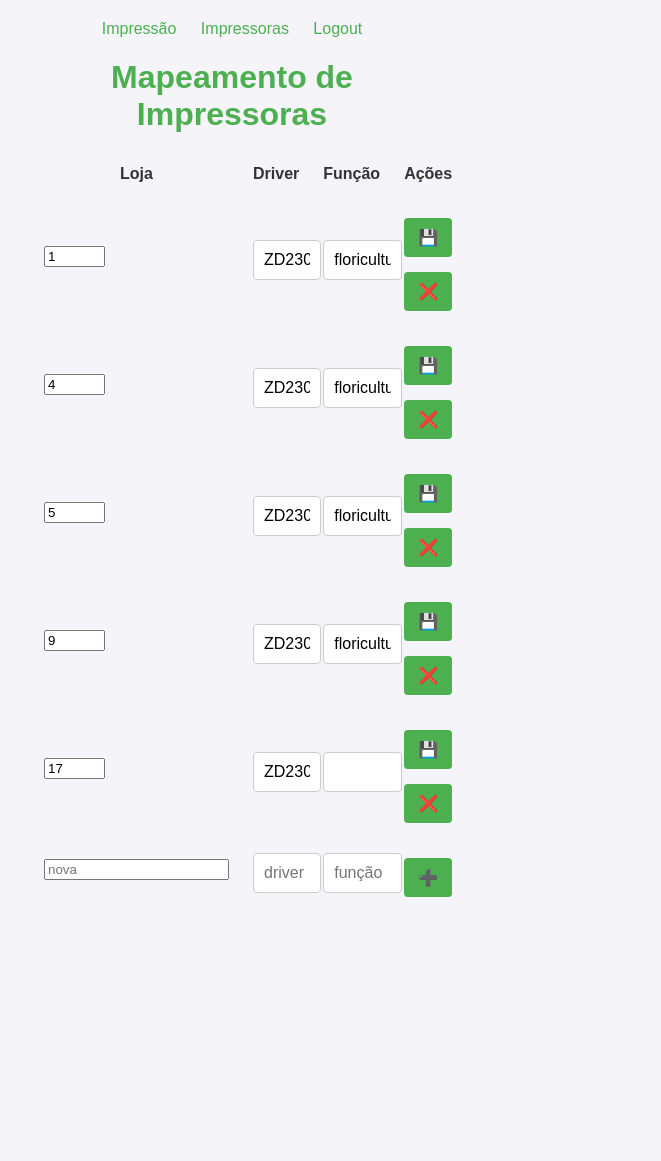
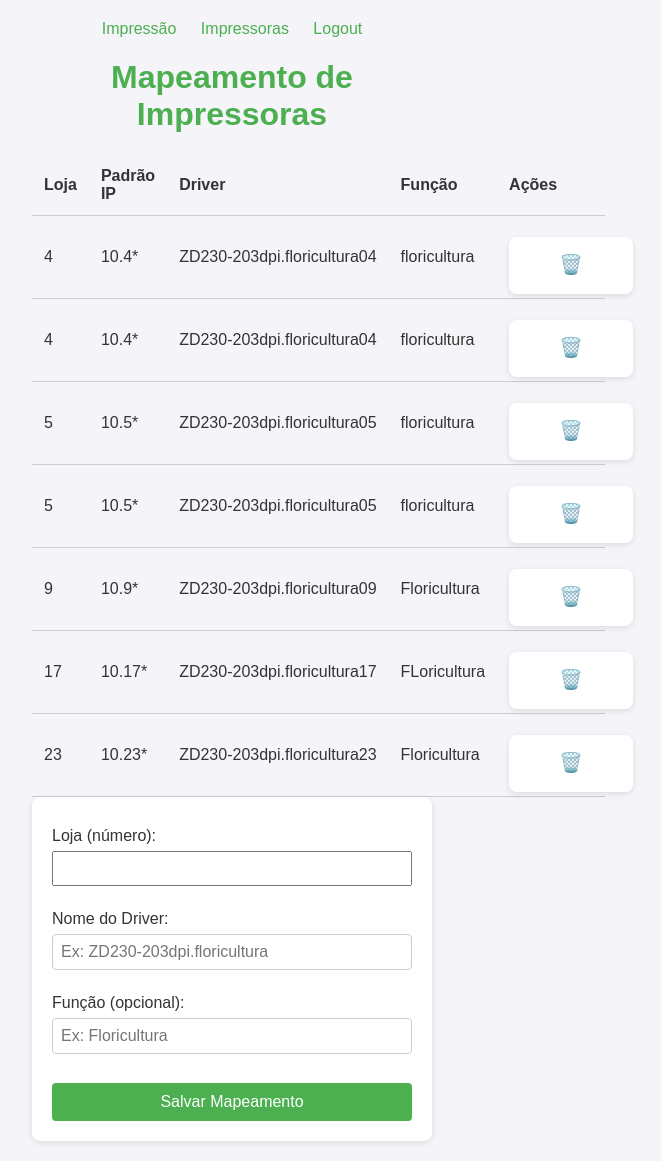
Before and after one commit to Deyvidhalaten/ImpressoraZQ230, a Flask app: page /printers in a window 1280 px wide. Shown: the whole page, without its empty margins (408-1069 px from the left). Before the commit the page ends 897 px from the top, so only its background shows below. Run offline with Flask 3, Linux system fonts and the light colour scheme; parts of the project's set-up code (start-up, migrations or seed data) failed here and were passed over.

Commit message:
feature/mapeamento-loja-por-ip
Sistema busca sua loja atravez do IP que está fazendo a busca, entretanto isso se mostrou pouco eficiente, com o ideal sendo uma tela de login para usuarios e cada loja terá acesso a apenas x impressoras, uma forma de limitar o acesso e a visualização dos documentos de impressão.
Atualmente o sistema libera acesso a todos os drivers da rede, podendo a pessoa excluir de outras lojas quando logado como Admin.
Feito um arquivo simples txt, mas bati com outro problema, as informações de posicionamento esquerda e direita fica o mesmo para todas as lojas, precisando de outra feature para atualizar as demais tabelas..

Principais Features:
Servidor Rodando via IP sem precisar rodar uma aplicação local.
Mapeamento do IP por loja e lista de impressoras e Drivers por loja.
Features futuras necessarias: Atualizar o arquivo de printers.txt para um csv como um banco de dados leve para poder comportar 2 variaveis novas LS POS tanto da floricultura quanto do FFLV, podendo assim armazenar as informações pessoais de configuração de cada loja.
Limitar a visibilidade das impressoras para o usuario nivel 2 (Admin local de loja) e manter nivel total para usuarios de nivel 3 (Admin Geral)
Features Futuras: tela de Logs, mesmo que crache o sistema a tela de logs precisa manter aberta e exibir todos os acessos de usuarios, junto com a edição ou adição de informações:

```diff
--- a/app.py
+++ b/app.py
@@ -498,23 +498,27 @@ def login():
 @app.route("/printers", methods=["GET","POST"])
 def printers():
     mappings = load_printer_map()
-    # Ordenamento do menor para o maior
     mappings.sort(key=lambda m: int(m['loja'] or 0))
+
     if request.method == "POST":
-        # pega valores do form
+        # ——— Tratar exclusão primeiro ———
+        if request.form.get("action") == "delete":
+            pattern_to_delete = request.form.get("pattern")
+            mappings = [m for m in mappings if m["pattern"] != pattern_to_delete]
+            save_printer_map(mappings)
+            flash(f"🗑️ Mapeamento '{pattern_to_delete}' excluído com sucesso!", "success")
+            return redirect(url_for("printers"))
+
+        # ——— A seguir, inclusão/edição como antes ———
         loja   = request.form.get('loja','').strip()
         driver = request.form.get('driver','').strip()
         funcao = request.form.get('funcao','').strip()
 
-        # validação mínima
         if not loja.isdigit() or not driver:
             flash("❌ Loja e driver são obrigatórios", "error")
             return redirect(url_for('printers'))
 
-        # constrói o padrão "10.<loja>*"
         pattern = f"10.{int(loja)}*"
-
-        # substitui se já existir, ou adiciona novo
         updated = False
         for m in mappings:
             if m['pattern'] == pattern:
@@ -530,12 +534,11 @@ def printers():
                 'funcao': funcao
             })
 
-        # grava o arquivo e dá feedback
         save_printer_map(mappings)
         flash("✅ Mapeamento salvo com sucesso!", "success")
         return redirect(url_for('printers'))
 
-    # GET: renderiza a tabela
+    # GET: renderiza a página normalmente
     return render_template("printers.html", mappings=mappings)
 
 def save_printer_map(mappings):
@@ -593,4 +596,5 @@ def settings():
     )
 
 if __name__ == "__main__":
-    app.run(debug=False, use_reloader=False)
+    # host='0.0.0.0' faz o Flask aceitar conexões de qualquer IP da sua LAN
+    app.run(host="10.4.30.2", port=8000, debug=False, use_reloader=False)
--- a/comandos.txt
+++ b/comandos.txt
@@ -5,4 +5,7 @@ pip install requests                  # para chamadas HTTP (bwip-js, se usar)
 pip install pillow                    # manipulação de imagens
 pip install python-barcode[images]    # gera EAN-13 como PNG
 pip install pywin32                   # impressão via driver no Windows
-python app.py
+pip install waitress
+
+waitress-serve --listen=10.4.30.2:8000 app:app #Rodar Servidor em LAN
+python app.py  # Roda Localmente
--- a/config.txt
+++ b/config.txt
@@ -1,3 +1,3 @@
 IP_IMPRESSORA=10.17.30.119
-LS_FLOR_VALUE=-100
-LS_FLV_VALUE=-20
+LS_FLOR_VALUE=-120
+LS_FLV_VALUE=0
--- a/printers.txt
+++ b/printers.txt
@@ -1,5 +1,7 @@
-10.1*,ZD230-203dpi.floricultura,floricultura
-10.4*,ZD230-203dpi.floricultura,floricultura
-10.9*,ZD230-203dpi.floricultura,floricultura
-10.17*,ZD230-203dpi.floricultura
-10.5*,ZD230-203dpi.floricultura,floricultura
+10.4*,ZD230-203dpi.floricultura04,floricultura,-20,0
+10.5*,ZD230-203dpi.floricultura05,floricultura,-120,-20
+10.4*,ZD230-203dpi.floricultura04,floricultura,-120,-20
+10.5*,ZD230-203dpi.floricultura05,floricultura,-120,-20
+10.9*,ZD230-203dpi.floricultura09,Floricultura,-120,-20
+10.17*,ZD230-203dpi.floricultura17,FLoricultura,-120,-20
+10.23*,ZD230-203dpi.floricultura23,Floricultura,-120,-20
--- a/templates/printers.html
+++ b/templates/printers.html
@@ -6,16 +6,33 @@
   <title>Configurar Drivers de Impressora</title>
   <link rel="stylesheet" href="{{ url_for('static', filename='style.css') }}">
   <style>
-    .action-btn {
-      margin: 0 20px;
-      padding: 4px 8px;
+    /* full‐width, auto‐sized table */
+    table {
+      width: 100%;
+      border-collapse: collapse;
     }
-    th.actions, td.actions {
-      min-width: 120px;
-      text-align: center;
+    th, td {
+      padding: 12px;
+      border-bottom: 1px solid #ccc;
+      text-align: left;
     }
-    table th, table td {
-      padding: 10px 12px;
+    /* let these two columns expand to fit content */
+    col.driver-col,
+    col.funcao-col {
+      /* no fixed width: auto will size to content */
+      width: auto;
+    }
+    td.driver-col,
+    td.funcao-col {
+      white-space: nowrap;        /* prevent wrapping */
+      overflow-x: auto;           /* allow horizontal scroll if really long */
+    }
+    /* make form inputs stretch full width */
+    form#printers-form input {
+      width: 100%;
+      box-sizing: border-box;
+      margin: 6px 0 14px;
+      padding: 8px;
     }
   </style>
 </head>
@@ -30,49 +47,81 @@
 
     <h1>Mapeamento de Impressoras</h1>
 
+    <!-- feedback -->
     {% with messages = get_flashed_messages(with_categories=true) %}
       {% for cat, msg in messages %}
         <div class="{{ 'flash-success' if cat=='success' else 'flash' }}">{{ msg }}</div>
       {% endfor %}
     {% endwith %}
 
-    <table style="width:100%; margin-bottom:20px; border-collapse: collapse;">
+    <!-- colgroup para controle de largura -->
+    <table>
+      <colgroup>
+        <col style="width:10%;">
+        <col style="width:20%;">
+        <col class="driver-col">
+        <col class="funcao-col">
+        <col style="width:10%;"> <!-- coluna Ações fixa -->
+      </colgroup>
       <thead>
         <tr>
-    <th>Loja</th><th>Driver</th><th>Função</th><th>Ações</th>
+          <th>Loja</th>
+          <th>Padrão IP</th>
+          <th>Driver</th>
+          <th>Função</th>
+          <th>Ações</th>          <!-- nova coluna -->
         </tr>
       </thead>
       <tbody>
         {% for m in mappings %}
         <tr>
-    <form method="POST" action="{{ url_for('printers') }}">
+          <td>{{ m.loja }}</td>
+          <td>{{ m.pattern }}</td>
+          <td class="driver-col">{{ m.driver }}</td>
+          <td class="funcao-col">{{ m.funcao or '—' }}</td>
           <td>
-        <input type="number" name="loja" value="{{ m.loja }}" min="1" style="width:4em">
+            <form method="post"
+                  style="display:inline"
+                  onsubmit="return confirmDelete(this)">
+              <!-- sinaliza que é uma ação de delete -->
+              <input type="hidden" name="action"  value="delete">
+              <input type="hidden" name="pattern" value="{{ m.pattern }}">
+              <button type="submit"
+                      style="background:none;
+                             border:none;
+                             cursor:pointer;
+                             font-size:1.2em;"
+                      title="Excluir">
+                🗑️
+              </button>
+            </form>
           </td>
-      <td>
-        <input type="text" name="driver" value="{{ m.driver }}">
+        </tr>
+        {% else %}
+        <tr>
+          <td colspan="5" style="text-align:center; padding:16px;">
+            Nenhum mapeamento cadastrado.
           </td>
-      <td>
-        <input type="text" name="funcao" value="{{ m.funcao }}">
-      </td>
-      <td>
-        <input type="hidden" name="pattern" value="{{ m.pattern }}">
-        <button type="submit" name="action" value="save">💾</button>
-        <button type="submit" name="action" value="delete">❌</button>
-      </td>
-    </form>
         </tr>
         {% endfor %}
-<!-- E um formulário extra para “+ Nova impressora” -->
-<tr>
-  <form method="POST" action="{{ url_for('printers') }}">
-    <td><input type="number" name="loja" min="1" placeholder="nova"></td>
-    <td><input type="text" name="driver" placeholder="driver"></td>
-    <td><input type="text" name="funcao" placeholder="função"></td>
-    <td><button type="submit" name="action" value="save">➕</button></td>
+      </tbody>
+    </table>
+
+    <!-- formulário de inclusão/edição -->
+    <form id="printers-form" method="POST" action="{{ url_for('printers') }}">
+      <label for="loja">Loja (número):</label>
+      <input type="number" id="loja" name="loja" min="1" max="32" required>
+
+      <label for="driver">Nome do Driver:</label>
+      <input type="text" id="driver" name="driver"
+             required placeholder="Ex: ZD230-203dpi.floricultura">
+
+      <label for="funcao">Função (opcional):</label>
+      <input type="text" id="funcao" name="funcao"
+             placeholder="Ex: Floricultura">
+
+      <button type="submit">Salvar Mapeamento</button>
     </form>
-</tr>
-</tbody>
 
   </div>
 </body>
```
Lines whose indentation alone changed are shown as unchanged.
